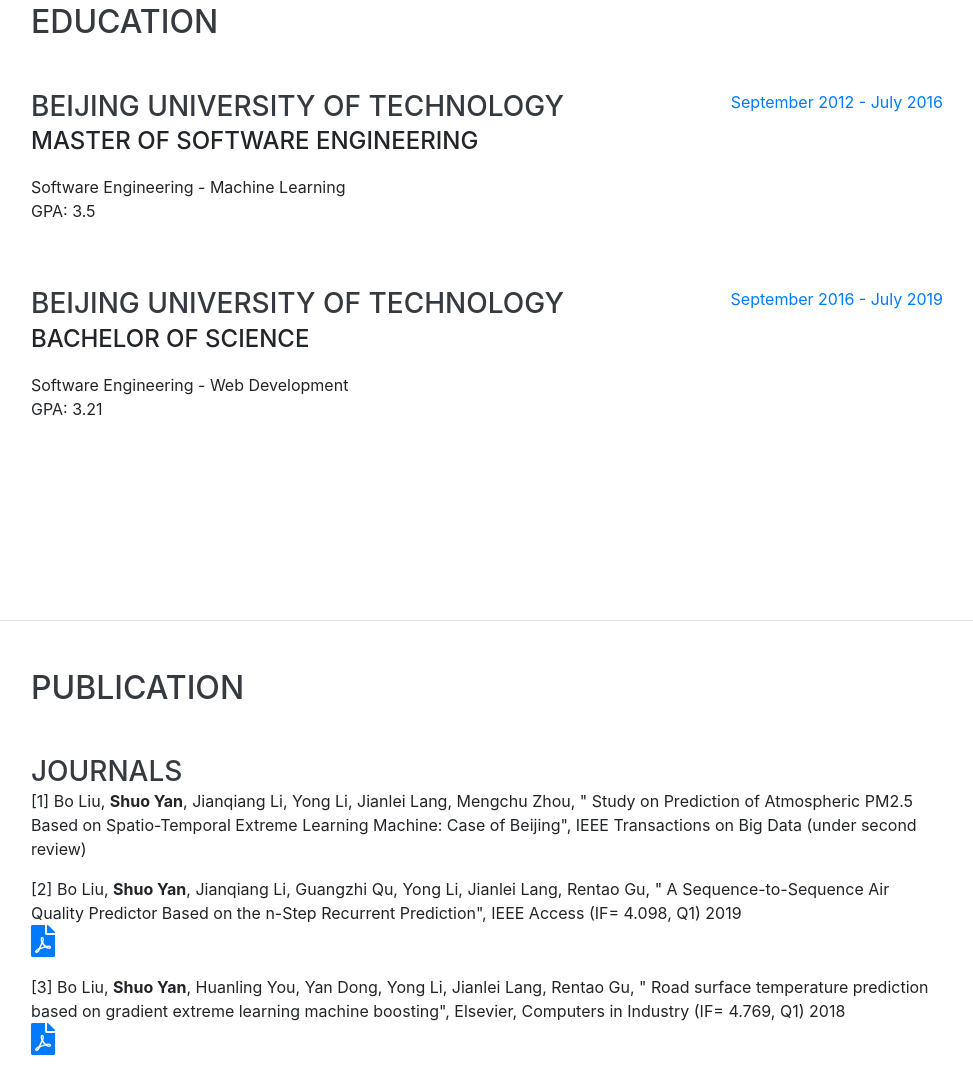
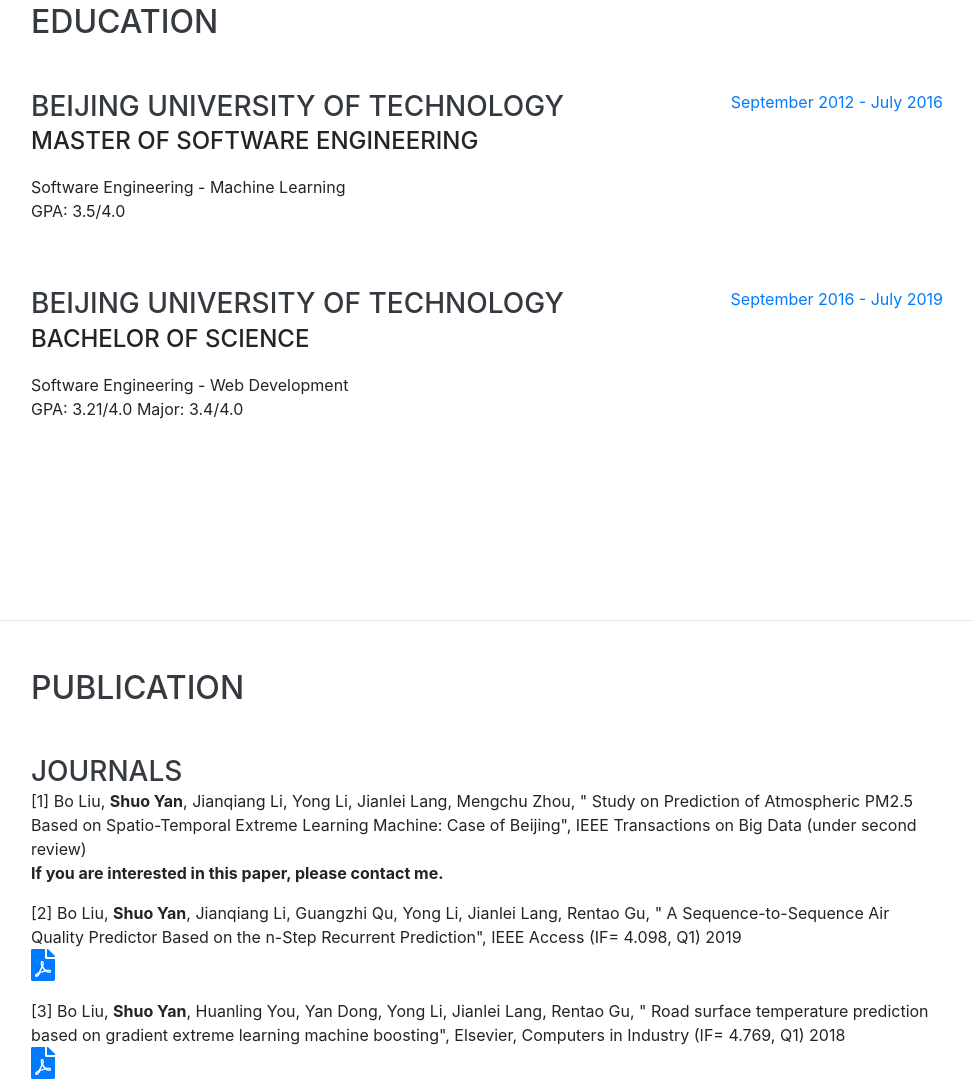
Before and after one commit to yanshuok/yanshuok.github.io, a website with bundled scripts: page index.html in a window 1280 px wide. Shown: the part 981-2064 px from the top of the page, without its empty margins (289-1262 px from the left). Built offline with nearby package versions, Linux system fonts and the light colour scheme; a web font is replaced by a local one.

Commit message:
modify cv and some mistake

```diff
--- a/index.html
+++ b/index.html
@@ -71,7 +71,7 @@
           <i class="fa fa-file fa-1x"></i>&nbsp;&nbsp;&nbsp;<a href="files/CV.pdf">Curriculum Vitae</a><br>
           <i class="fa fa-graduation-cap fa-1x"></i>  <a href="https://scholar.google.com/citations?user=gd4kEe0AAAAJ&hl=en">Google Scholar</a>
         </div>
-        <p class="lead mb-5">I am now working with Professor Saike He  as a research assistant at Chinese Academy of Science Institute of Automation. I received my bachelor And Master Degrees From University of Technology under supervision of <a href="https://scholar.google.com/citations?hl=en&user=fzMoThUAAAAJ">Bo Liu</a>. I have a broad research interest, I did lots of researches about spatial-temporal data mining, especially on the meteorological domain. Besides that, I also did some research about natural language processing. I am also interested in reinforcement learning and its related theory<br>
+        <p class="lead mb-5">I am now working with Professor Saike He  as a research assistant at <a href="http://english.ia.cas.cn/">Chinese Academy of Science Institute of Automation</a>. I received my bachelor And Master Degrees From University of Technology under supervision of <a href="https://scholar.google.com/citations?hl=en&user=fzMoThUAAAAJ">Bo Liu</a>. I have a broad research interest, I did lots of researches about spatial-temporal data mining, especially on the meteorological domain. Besides that, I also did some research about natural language processing. I am also interested in reinforcement learning and its related theory<br>
         </p>
       </div>
     </section>
@@ -87,7 +87,7 @@
             <h3 class="mb-0">Beijing University of Technology</h3>
             <div class="subheading mb-3">Master of Software Engineering</div>
             <div>Software Engineering - Machine Learning</div>
-            <p>GPA: 3.5</p>
+            <p>GPA: 3.5/4.0</p>
           </div>
           <div class="resume-date text-md-right">
             <span class="text-primary">September 2012 - July 2016</span>
@@ -99,7 +99,7 @@
             <h3 class="mb-0">Beijing University of Technology</h3>
             <div class="subheading mb-3">Bachelor of Science</div>
             <div>Software Engineering - Web Development</div>
-            <p>GPA: 3.21</p>
+            <p>GPA: 3.21/4.0 Major: 3.4/4.0</p>
           </div>
           <div class="resume-date text-md-right">
             <span class="text-primary">September 2016 - July 2019</span>
@@ -117,7 +117,8 @@
         <div class="resume-item d-flex flex-column flex-md-row justify-content-between mb-5">
           <div class="resume-content">
             <h3 class="mb-0">Journals</h3>
-            <p>[1] 	Bo Liu, <span class="important_info">Shuo Yan</span>, Jianqiang Li, Yong Li, Jianlei Lang, Mengchu Zhou, " Study on Prediction of Atmospheric PM2.5 Based on Spatio-Temporal Extreme Learning Machine: Case of Beijing", IEEE Transactions on Big Data (under second review)</p>
+            <p>[1] 	Bo Liu, <span class="important_info">Shuo Yan</span>, Jianqiang Li, Yong Li, Jianlei Lang, Mengchu Zhou, " Study on Prediction of Atmospheric PM2.5 Based on Spatio-Temporal Extreme Learning Machine: Case of Beijing", IEEE Transactions on Big Data (under second review)<br>
+              <span class="important_info">If you are interested in this paper, please contact me.</span></p>
             <p>[2] 	Bo Liu, <span class="important_info">Shuo Yan</span>, Jianqiang Li, Guangzhi Qu, Yong Li, Jianlei Lang, Rentao Gu, " A Sequence-to-Sequence Air Quality Predictor Based on the n-Step Recurrent Prediction", IEEE Access (IF= 4.098, Q1) 2019 <br>
               <a href="https://ieeexplore.ieee.org/stamp/stamp.jsp?arnumber=8675934&tag=1"><i class="fa fa-file-pdf fa-2x"></i></a>
             </p>
```
Also changed, not shown: 1 other file.
